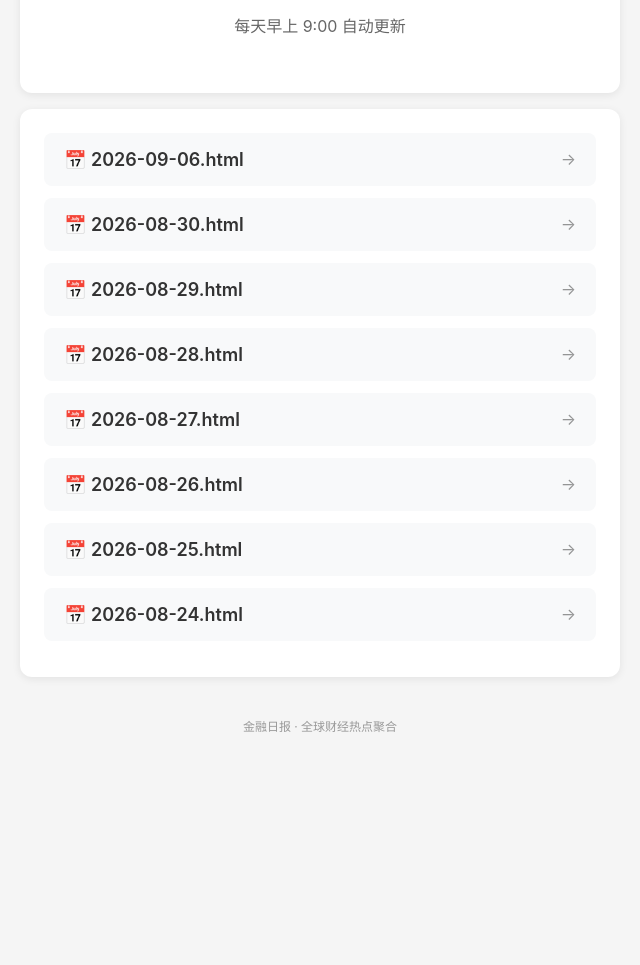
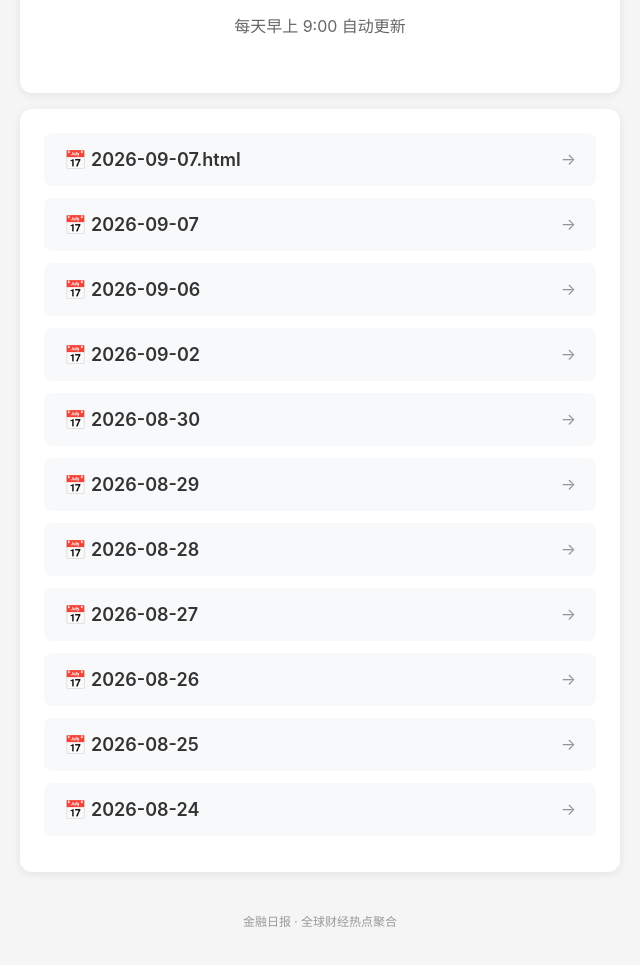
Before and after one commit to GlowingGoose/financial-daily, a plain HTML site: page index.html in a window 1280 px wide. Shown: the part 107-1072 px from the top of the page, without its empty margins (320-960 px from the left). Before the commit the page ends 881 px from the top, so only its background shows below. Drawn offline with Linux system fonts and the light colour scheme.

Commit message:
Update index: 2026-09-07

```diff
--- a/index.html
+++ b/index.html
@@ -23,36 +23,48 @@
   <p class="subtitle">每天早上 9:00 自动更新</p>
 </div>
 <div class="card report-list">
-  <a href="2026-09-06.html.html" class="report-item">
-    <span class="date">📅 2026-09-06.html</span>
+  <a href="2026-09-07.html.html" class="report-item">
+    <span class="date">📅 2026-09-07.html</span>
     <span class="arrow">→</span>
   </a>
-  <a href="2026-08-30.html.html" class="report-item">
-    <span class="date">📅 2026-08-30.html</span>
+  <a href="2026-09-07.html" class="report-item">
+    <span class="date">📅 2026-09-07</span>
     <span class="arrow">→</span>
   </a>
-  <a href="2026-08-29.html.html" class="report-item">
-    <span class="date">📅 2026-08-29.html</span>
+  <a href="2026-09-06.html" class="report-item">
+    <span class="date">📅 2026-09-06</span>
     <span class="arrow">→</span>
   </a>
-  <a href="2026-08-28.html.html" class="report-item">
-    <span class="date">📅 2026-08-28.html</span>
+  <a href="2026-09-02.html" class="report-item">
+    <span class="date">📅 2026-09-02</span>
     <span class="arrow">→</span>
   </a>
-  <a href="2026-08-27.html.html" class="report-item">
-    <span class="date">📅 2026-08-27.html</span>
+  <a href="2026-08-30.html" class="report-item">
+    <span class="date">📅 2026-08-30</span>
     <span class="arrow">→</span>
   </a>
-  <a href="2026-08-26.html.html" class="report-item">
-    <span class="date">📅 2026-08-26.html</span>
+  <a href="2026-08-29.html" class="report-item">
+    <span class="date">📅 2026-08-29</span>
     <span class="arrow">→</span>
   </a>
-  <a href="2026-08-25.html.html" class="report-item">
-    <span class="date">📅 2026-08-25.html</span>
+  <a href="2026-08-28.html" class="report-item">
+    <span class="date">📅 2026-08-28</span>
     <span class="arrow">→</span>
   </a>
-  <a href="2026-08-24.html.html" class="report-item">
-    <span class="date">📅 2026-08-24.html</span>
+  <a href="2026-08-27.html" class="report-item">
+    <span class="date">📅 2026-08-27</span>
+    <span class="arrow">→</span>
+  </a>
+  <a href="2026-08-26.html" class="report-item">
+    <span class="date">📅 2026-08-26</span>
+    <span class="arrow">→</span>
+  </a>
+  <a href="2026-08-25.html" class="report-item">
+    <span class="date">📅 2026-08-25</span>
+    <span class="arrow">→</span>
+  </a>
+  <a href="2026-08-24.html" class="report-item">
+    <span class="date">📅 2026-08-24</span>
     <span class="arrow">→</span>
   </a>
 </div>
```
